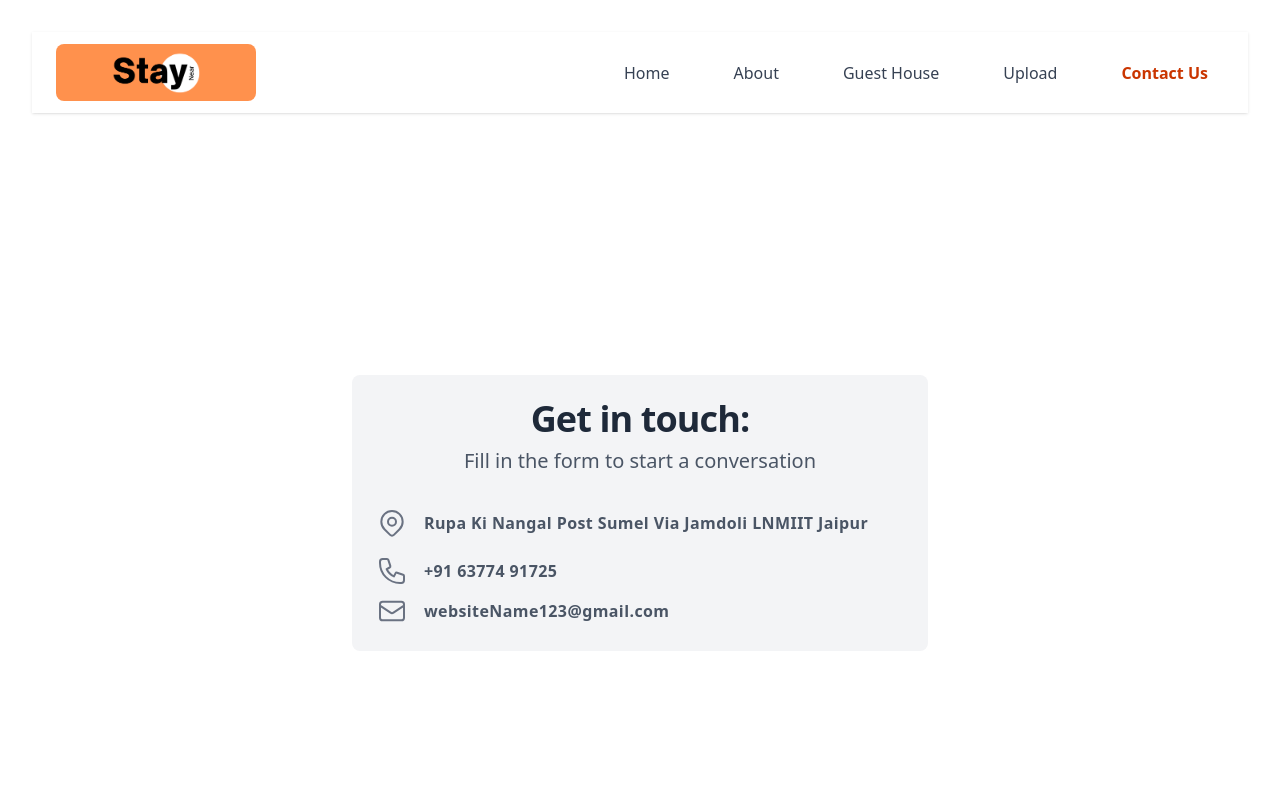
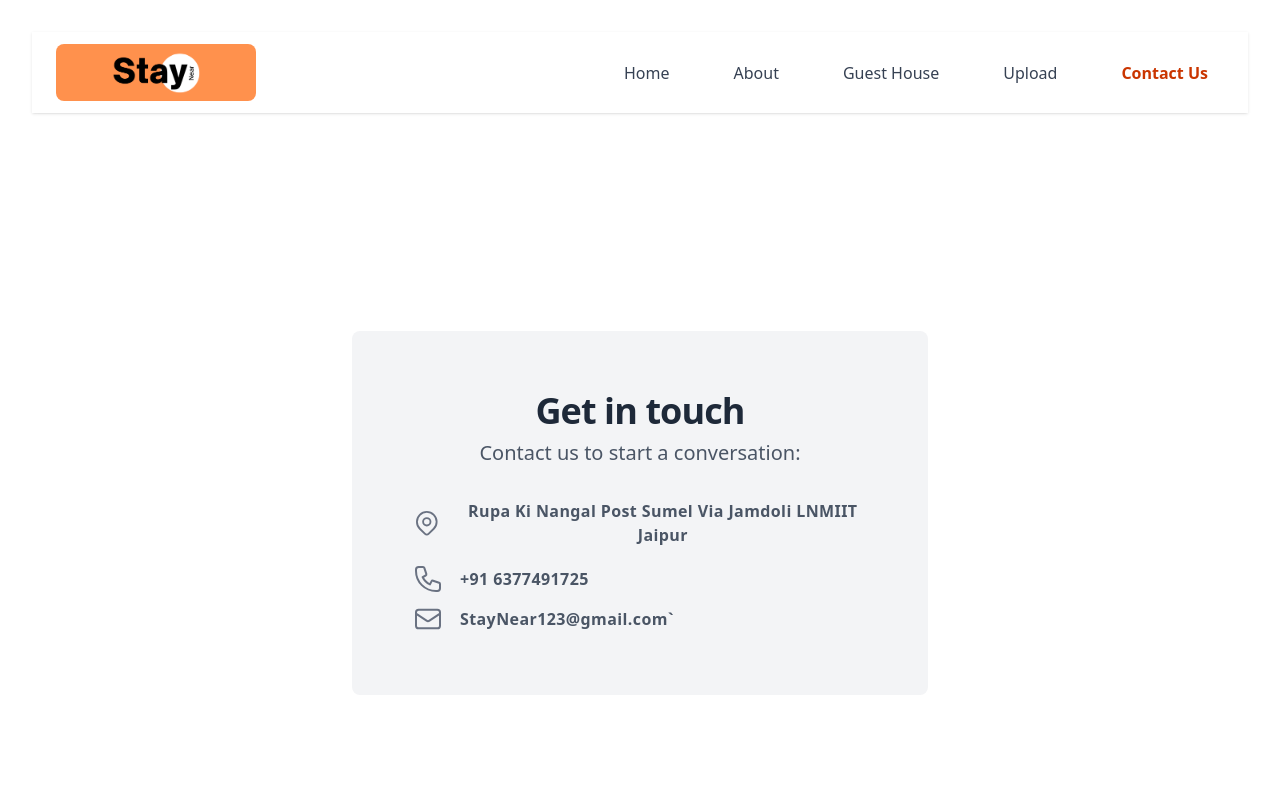
Before and after one commit to Bhupesh0307/StayNear, a React (Vite) app: page /contact in a window 1280 px wide. Shown: the top 800 px of the page. Built offline with nearby package versions, Linux system fonts and the light colour scheme.

Commit message:
contact us fixes

```diff
--- a/src/Components/Contact/Contact.jsx
+++ b/src/Components/Contact/Contact.jsx
@@ -9,12 +9,12 @@
     // };
     return (
         <div className="flex items-center justify-center min-h-screen bg-white">
-  <div className="p-6 bg-gray-100 rounded-lg max-w-xl w-full">
+            <div className="p-15 bg-gray-100 rounded-lg max-w-xl w-full">
                 <h1 className="text-3xl sm:text-4xl text-gray-800 font-extrabold tracking-tight text-center">
-      Get in touch:
+                Get in touch
                 </h1>
                 <p className="text-lg sm:text-xl font-medium text-gray-600 mt-2 text-center">
-      Fill in the form to start a conversation
+                Contact us to start a conversation:
                 </p>
 
                 {/* Address */}
@@ -58,7 +58,7 @@
                     />
                 </svg>
                 <div className="ml-4 text-md tracking-wide font-semibold">
-        +91 63774 91725
+                    +91 6377491725
                 </div>
                 </div>
 
@@ -78,7 +78,7 @@
                     />
                 </svg>
                 <div className="ml-4 text-md tracking-wide font-semibold">
-        {`websiteName123@gmail.com`}
+                    {websiteName}123@gmail.com`
                 </div>
                 </div>
             </div>
```
Lines whose indentation alone changed are shown as unchanged.
